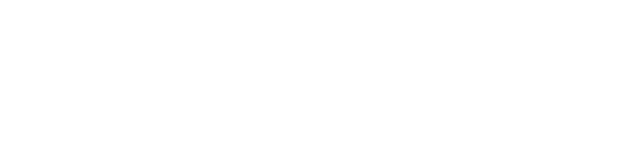
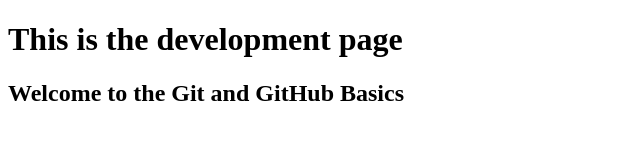
Before and after one commit to jumaan1st/git-assign, a plain HTML site: page development.html in a window 1280 px wide. Shown: the whole page, without its empty margins (0-640 px from the left). Drawn offline with Linux system fonts and the light colour scheme.

Commit message:
Welcome back

```diff
--- a/development.html
+++ b/development.html
@@ -6,6 +6,7 @@
     <title>Development</title>
 </head>
 <body>
-
+    <h1>This is the development page </h1>
+    <h2>Welcome to the Git and GitHub Basics</h2>
 </body>
 </html>
```
